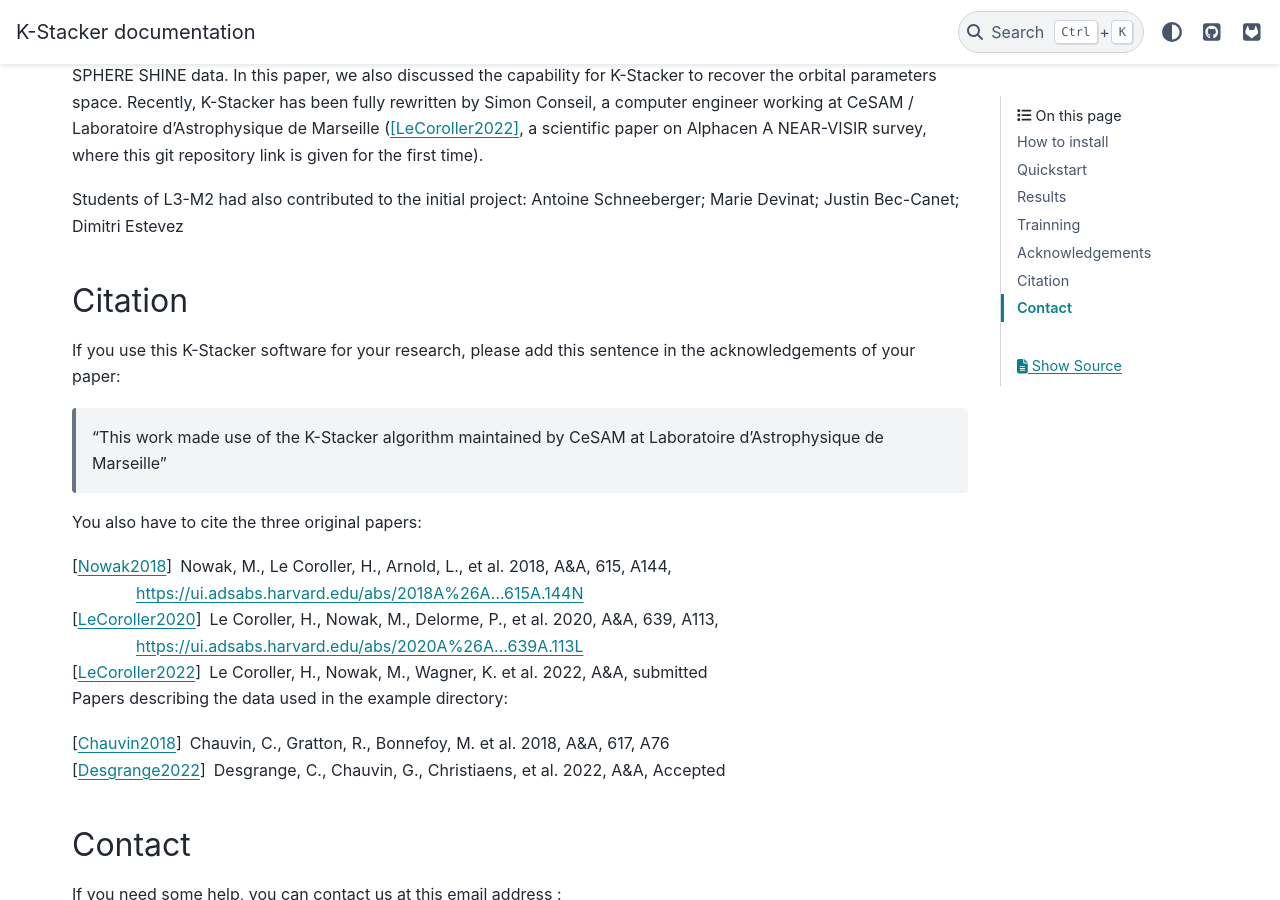
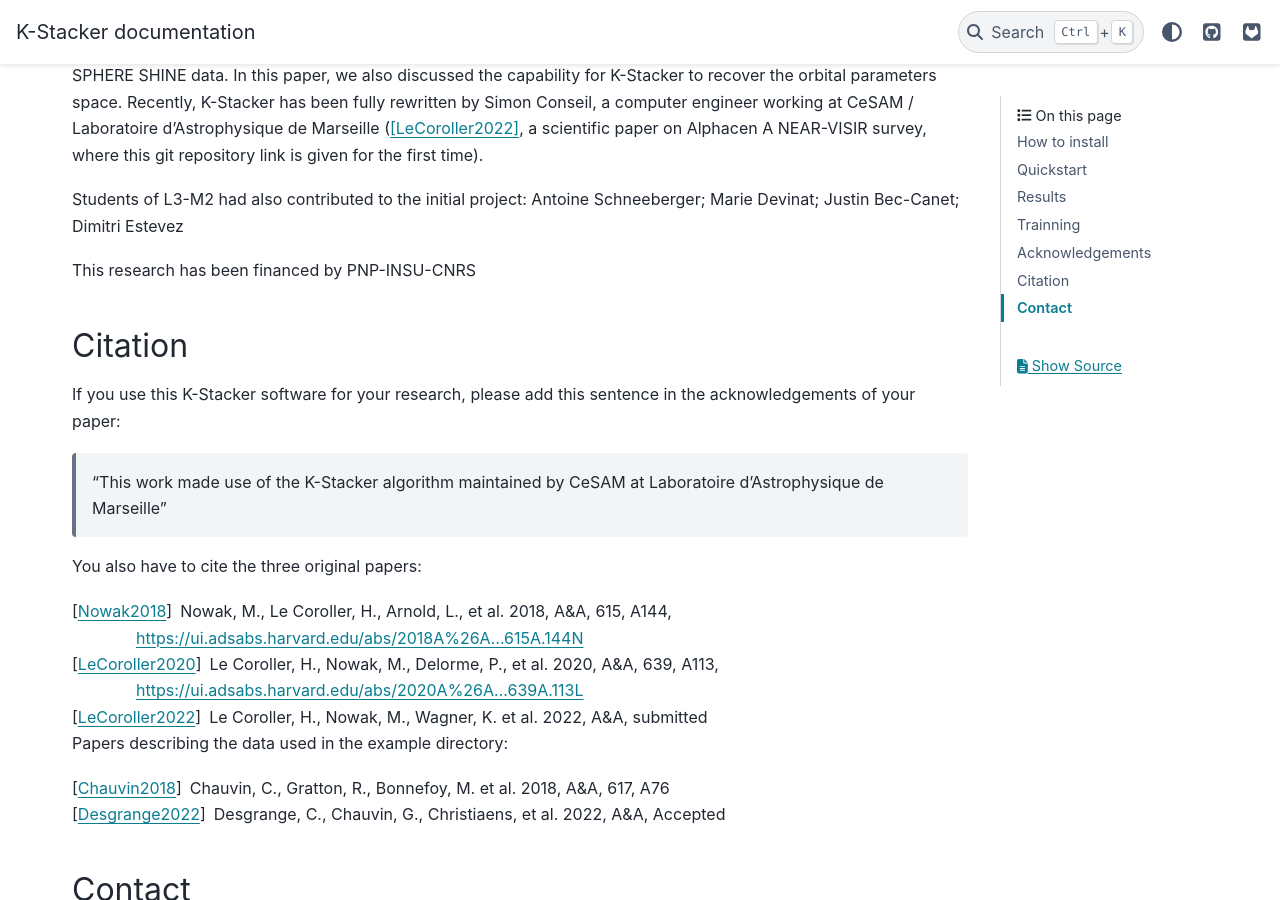
Before and after one commit to kstacker/kstacker, a Sphinx documentation site: the page built from docs/index.rst, in a window 1280 px wide and 900 px high, scrolled down 2585 px. Built offline with Sphinx 7.4.7 and the PyData theme 0.15.4, drawn with Linux system fonts in a browser that asks for light colours; the version number could not be read and is left out.

Commit message:
added PNP in the Acknowledgements

```diff
--- a/docs/index.rst
+++ b/docs/index.rst
@@ -127,6 +127,8 @@ this git repository link is given for the first time).
 Students of L3-M2 had also contributed to the initial project:
 Antoine Schneeberger; Marie Devinat; Justin Bec-Canet; Dimitri Estevez
 
+This research has been financed by PNP-INSU-CNRS
+
 Citation
 --------
 
```
